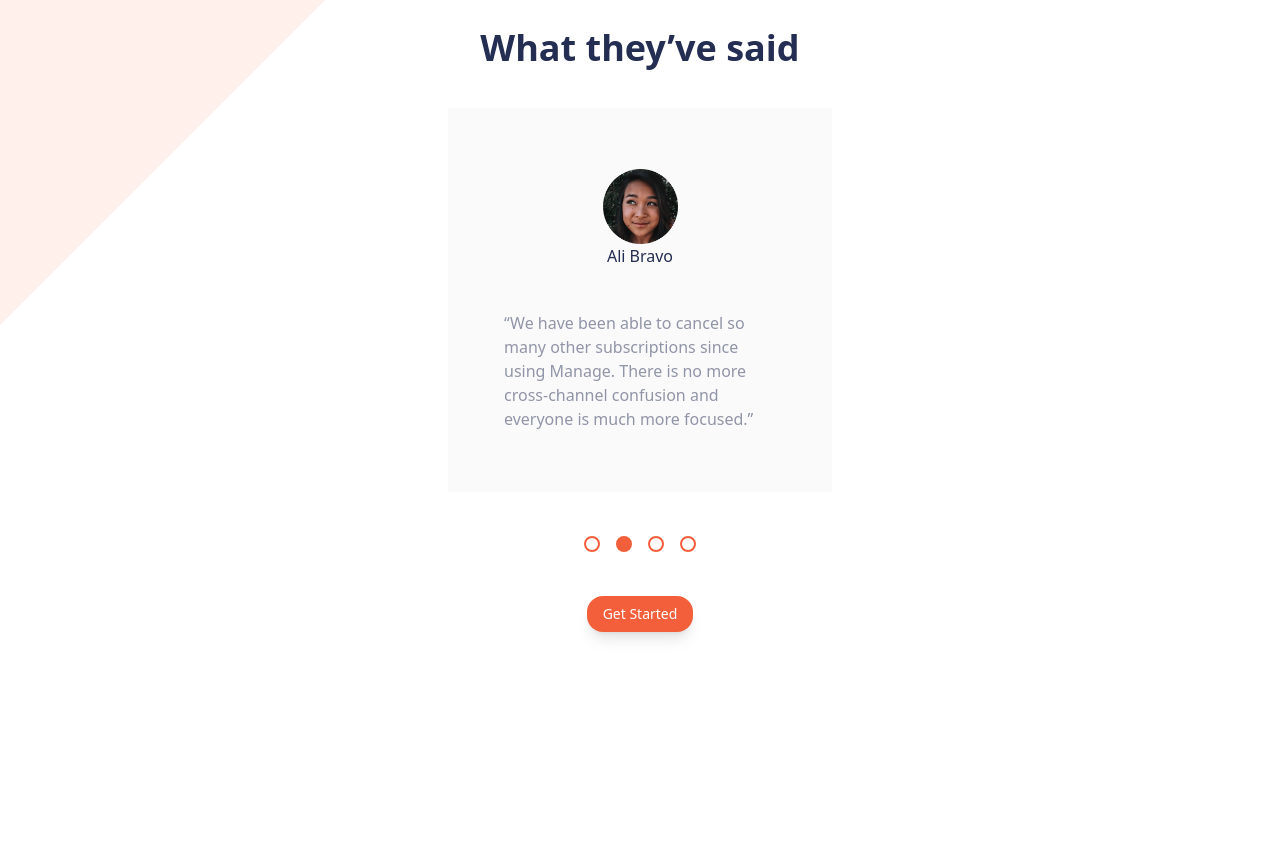
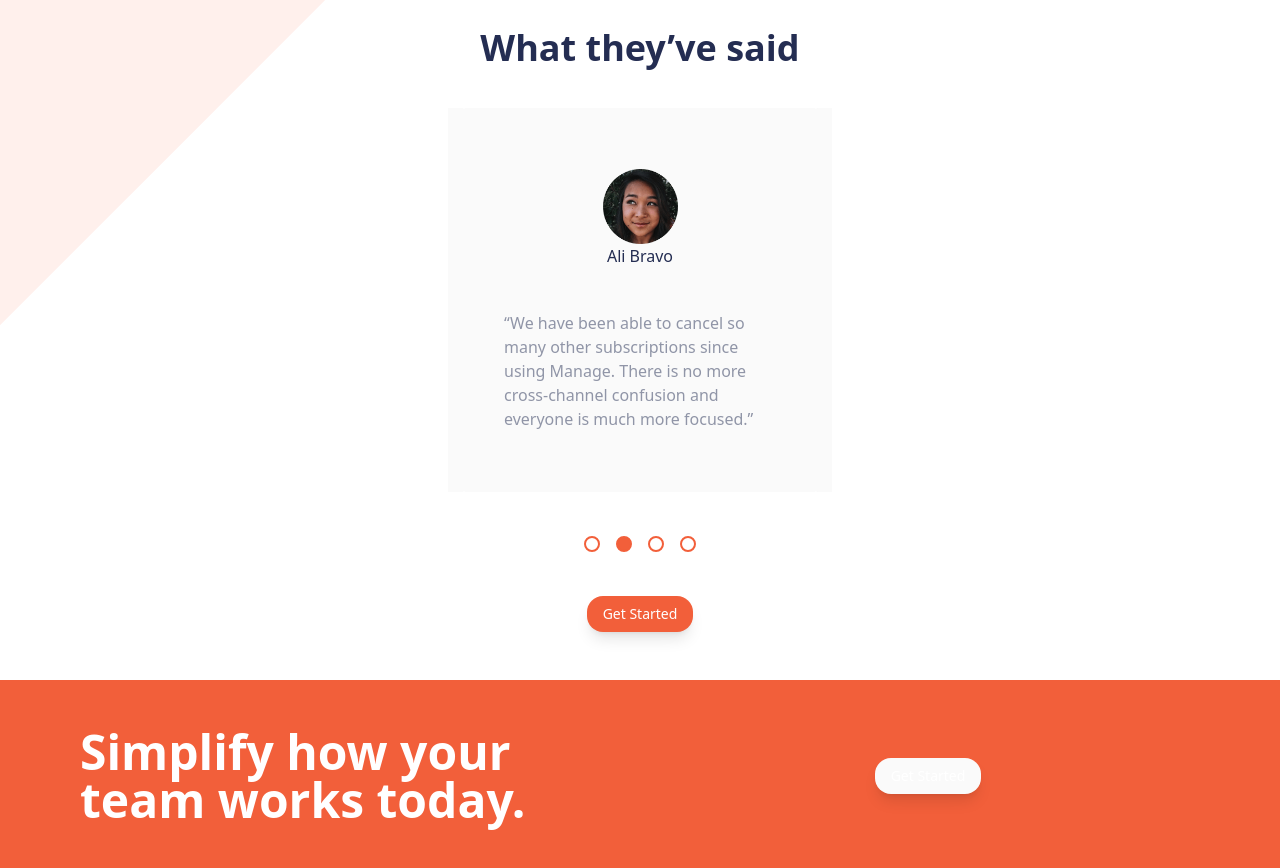
Before and after one commit to frankiecflam/manage-tailwindCSS, a Next.js app: page / in a window 1280 px wide. Shown: the part 1396-2264 px from the top of the page. Before the commit the page ends 2076 px from the top, so only its background shows below. Built offline with nearby package versions, Linux system fonts and the light colour scheme.

Commit message:
add Cta component

```diff
--- a/pages/index.tsx
+++ b/pages/index.tsx
@@ -3,6 +3,7 @@ import Header from "../src/components/header/Header";
 import Hero from "../src/components/hero/Hero";
 import About from "../src/components/about/About";
 import Testimonials from "../src/components/testimonials/Testimonials";
+import Cta from "../src/components/cta/Cta";
 
 export default function Home() {
   return (
@@ -21,6 +22,7 @@ export default function Home() {
         <Hero />
         <About />
         <Testimonials />
+        <Cta />
       </main>
     </>
   );
--- /dev/null
+++ b/src/components/cta/Cta.tsx
@@ -0,0 +1,17 @@
+import React from "react";
+import CtaButton from "./CtaButton";
+
+const Cta = () => {
+  return (
+    <section className="px-10 tablet:px-20 py-12 bg-brightRed grid tablet:grid-cols-2 gap-x-8 desktop:gap-x-16 gap-y-10 items-center">
+      <h1 className="text-white text-5xl font-bold text-center tablet:text-start">
+        Simplify how your team works today.
+      </h1>
+      <div className="text-center">
+        <CtaButton className="bg-lightGray text-brightRed" />
+      </div>
+    </section>
+  );
+};
+
+export default Cta;
```
